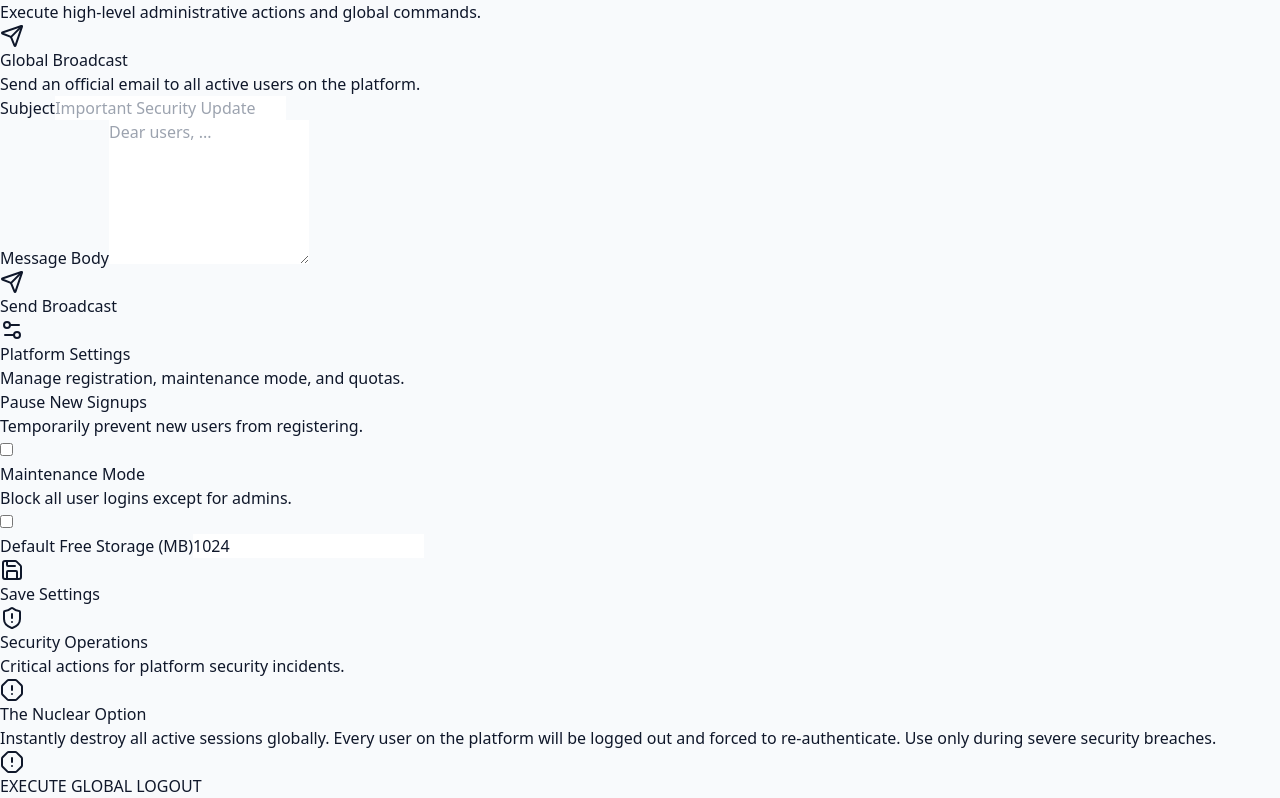
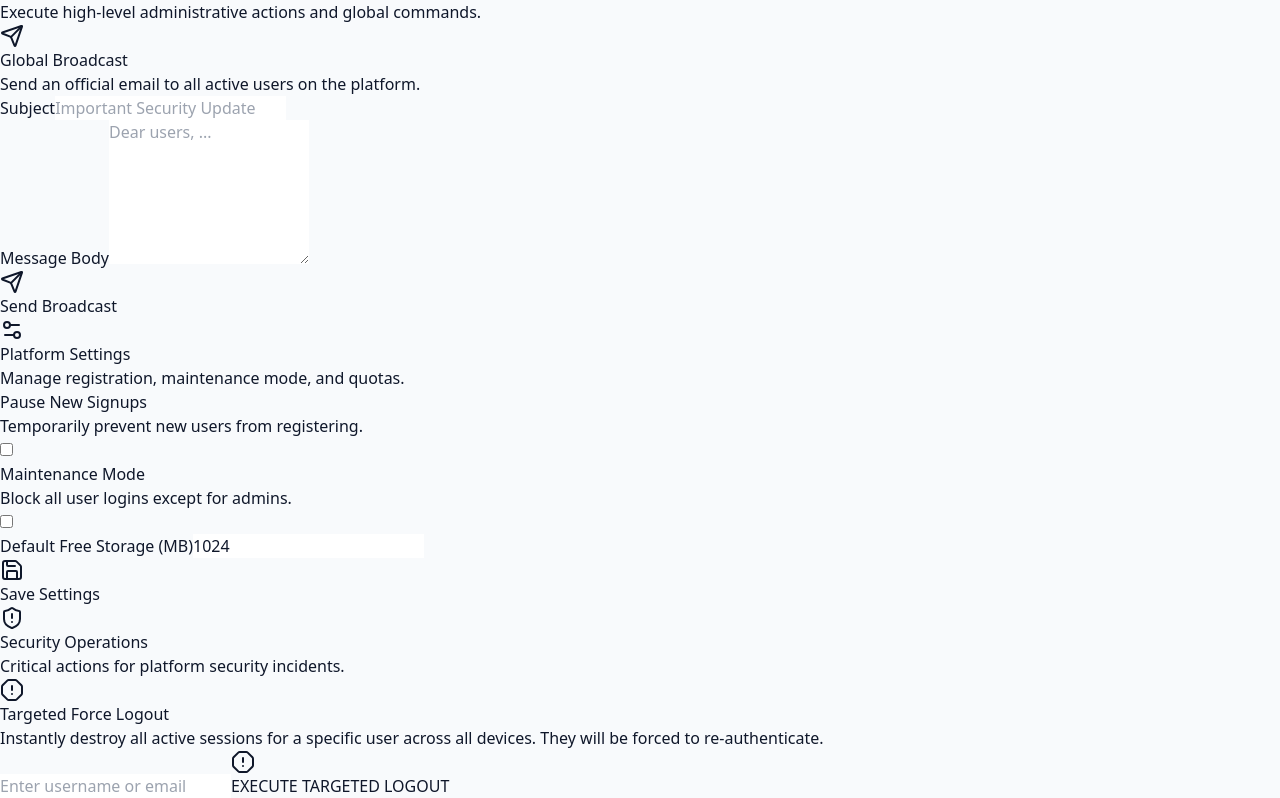
Before and after one commit to betasoftnet-png/BNXMAIL-ADMIN-FE, a React (Vite) app: page /system-controls in a window 1280 px wide. Shown: the part 990-1788 px from the top of the page. Built offline with nearby package versions, Linux system fonts and the light colour scheme; no server answers.

Commit message:
force logout for email

```diff
--- a/src/api.js
+++ b/src/api.js
@@ -45,8 +45,8 @@ const adminApi = {
   sendGlobalBroadcast: (subject, message) =>
     api.post(`/system/broadcast`, { subject, message }),
 
-  forceLogoutAll: () =>
-    api.post(`/system/force-logout-all`),
+  forceLogoutByEmail: (email) =>
+    api.post(`/system/force-logout-by-email`, { email }),
 
   getSystemSettings: () =>
     api.get(`/system/settings`),
--- a/src/pages/SystemControls.jsx
+++ b/src/pages/SystemControls.jsx
@@ -8,6 +8,7 @@ const SystemControls = () => {
   const [message, setMessage] = useState('');
   const [loadingBroadcast, setLoadingBroadcast] = useState(false);
   const [loadingLogout, setLoadingLogout] = useState(false);
+  const [logoutEmail, setLogoutEmail] = useState('');
   const [broadcastStatus, setBroadcastStatus] = useState(null);
 
   const [settings, setSettings] = useState({
@@ -66,20 +67,21 @@ const SystemControls = () => {
     }
   };
 
-  const handleForceLogoutAll = async () => {
-    const confirm1 = window.confirm("WARNING: This will instantly log out every single user on the platform. Proceed?");
+  const handleTargetedForceLogout = async (e) => {
+    e.preventDefault();
+    if (!logoutEmail.trim()) return;
+
+    const confirm1 = window.confirm(`WARNING: This will instantly log out ${logoutEmail} from all devices. Proceed?`);
     if (!confirm1) return;
-
-    const confirm2 = window.confirm("Are you absolutely sure? This is a highly disruptive action.");
-    if (!confirm2) return;
 
     setLoadingLogout(true);
     try {
-      await adminApi.forceLogoutAll();
-      alert("GLOBAL LOGOUT EXECUTED. All active sessions have been destroyed.");
+      await adminApi.forceLogoutByEmail(logoutEmail);
+      alert(`TARGETED LOGOUT EXECUTED. All active sessions for ${logoutEmail} have been destroyed.`);
+      setLogoutEmail('');
     } catch (err) {
       console.error("Force logout failed:", err);
-      alert("Failed to execute global logout.");
+      alert(err.response?.data?.message || "Failed to execute targeted logout.");
     } finally {
       setLoadingLogout(false);
     }
@@ -240,20 +242,30 @@ const SystemControls = () => {
           <div className="p-6">
             <div className="p-4 border border-rose-200 bg-rose-50 rounded-xl mb-6">
               <h4 className="font-semibold text-rose-800 flex items-center gap-2 mb-2">
-                <AlertOctagon className="w-4 h-4" /> The Nuclear Option
+                <AlertOctagon className="w-4 h-4" /> Targeted Force Logout
               </h4>
               <p className="text-sm text-rose-700 mb-4">
-                Instantly destroy all active sessions globally. Every user on the platform will be logged out and forced to re-authenticate. Use only during severe security breaches.
+                Instantly destroy all active sessions for a specific user across all devices. They will be forced to re-authenticate.
               </p>
 
-              <button
-                onClick={handleForceLogoutAll}
-                disabled={loadingLogout}
-                className="w-full flex items-center justify-center gap-2 px-4 py-2.5 bg-rose-600 hover:bg-rose-700 disabled:bg-rose-400 text-white font-medium rounded-lg transition-colors shadow-sm"
-              >
-                {loadingLogout ? <Loader2 className="w-5 h-5 animate-spin" /> : <AlertOctagon className="w-5 h-5" />}
-                EXECUTE GLOBAL LOGOUT
-              </button>
+              <form onSubmit={handleTargetedForceLogout} className="space-y-3">
+                <input
+                  type="text"
+                  required
+                  placeholder="Enter username or email"
+                  value={logoutEmail}
+                  onChange={(e) => setLogoutEmail(e.target.value)}
+                  className="w-full px-3 py-2 bg-white border border-rose-300 rounded-lg text-sm focus:outline-none focus:ring-2 focus:ring-rose-500"
+                />
+                <button
+                  type="submit"
+                  disabled={loadingLogout || !logoutEmail.trim()}
+                  className="w-full flex items-center justify-center gap-2 px-4 py-2.5 bg-rose-600 hover:bg-rose-700 disabled:bg-rose-400 text-white font-medium rounded-lg transition-colors shadow-sm"
+                >
+                  {loadingLogout ? <Loader2 className="w-5 h-5 animate-spin" /> : <AlertOctagon className="w-5 h-5" />}
+                  EXECUTE TARGETED LOGOUT
+                </button>
+              </form>
             </div>
           </div>
         </motion.div>
```
